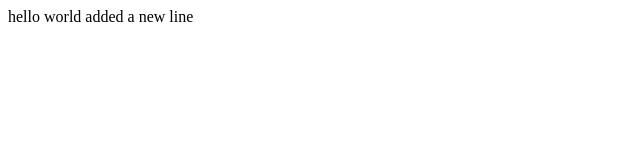
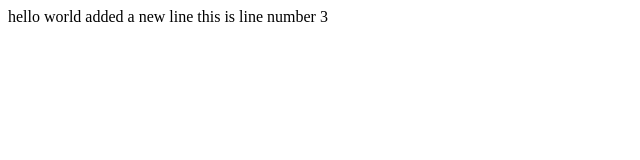
Before and after one commit to shihan033010/accas, a plain HTML site: page index.html in a window 1280 px wide. Shown: the whole page, without its empty margins (0-640 px from the left). Drawn offline with Linux system fonts and the light colour scheme.

Commit message:
change index.html

```diff
--- a/index.html
+++ b/index.html
@@ -2,5 +2,7 @@
 <body>
 hello world
 added a new line
+
+this is line number 3
 </body>
 </html>
```
